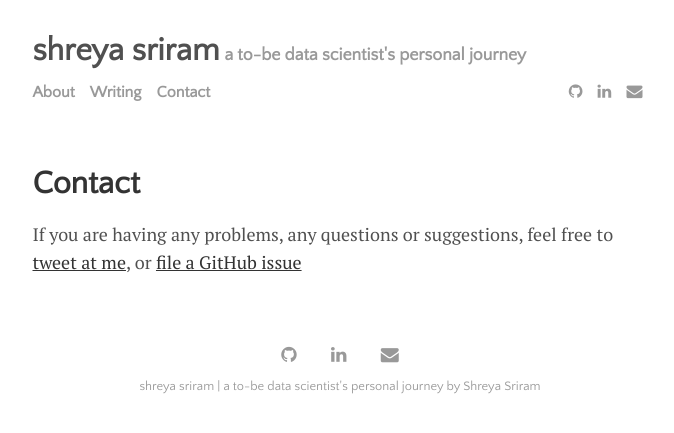
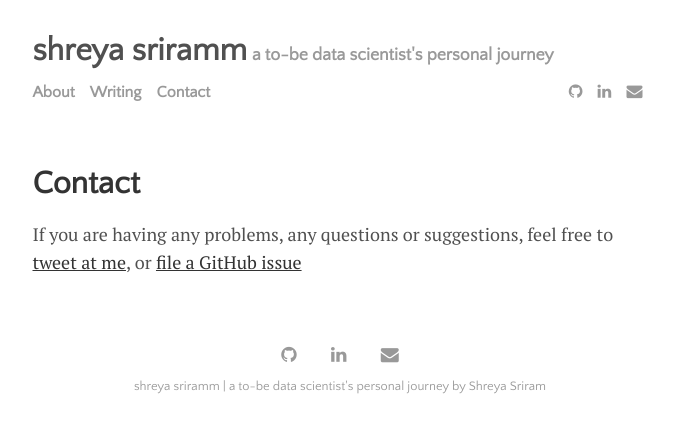
Before and after one commit to shreyasriram4/shreyasriram4.github.io, a Jekyll site: the page built from menu/contact.md, in a window 1280 px wide. Shown: the top 433 px of the page, without its empty margins (300-974 px from the left). Built offline with Jekyll 4.4.1, drawn with Linux system fonts in a browser that asks for light colours.

Commit message:
Update _config.yml

```diff
--- a/_config.yml
+++ b/_config.yml
@@ -26,7 +26,7 @@ permalink:           /:title
 plugins:             [jekyll-paginate, jekyll-sitemap, jekyll-feed, jekyll-seo-tag]
 
 # Customise atom feed settings (this is where Jekyll-Feed gets configuration information)
-title:		           'shreya sriram'
+title:		           'shreya sriramm'
 description:	       "a to-be data scientist's personal journey"
 author:              'Shreya Sriram'
 
```
